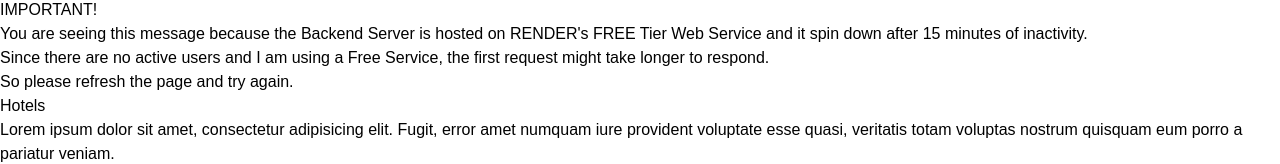
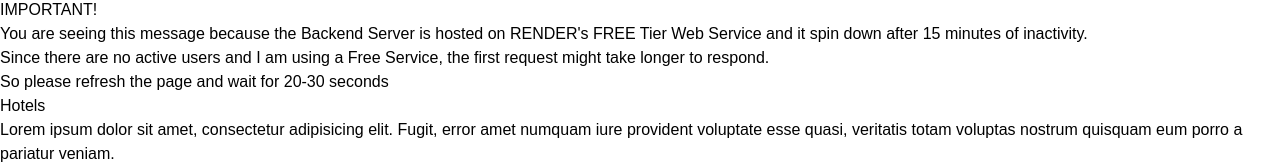
Before and after one commit to Rajyo/MERN_HOTEL_CLIENT, a React (Vite) app: page /hotels in a window 1280 px wide. Shown: the part 266-430 px from the top of the page. Built offline with nearby package versions, Linux system fonts and the light colour scheme; no server answers.

Commit message:
Update Hotel.jsx

```diff
--- a/src/pages/hotels/Hotel.jsx
+++ b/src/pages/hotels/Hotel.jsx
@@ -104,7 +104,7 @@ const Hotel = () => {
                         <h1 className="text-center font-bold text-3xl text-red-600">IMPORTANT!</h1>
                         <h1>You are seeing this message because the Backend Server is hosted on RENDER&apos;s FREE Tier Web Service and it spin down after 15 minutes of inactivity.</h1>
                         <h1>Since there are no active users and I am using a Free Service, the first request might take longer to respond.</h1>
-                        <h1 className="uppercase text-center text-xl font-bold mt-10 text-blue-500">So please refresh the page and try again.</h1>
+                        <h1 className="uppercase text-center text-xl font-bold mt-10 text-blue-500">So please refresh the page and wait for 20-30 seconds</h1>
 
                     </section>
                 </div>
```
